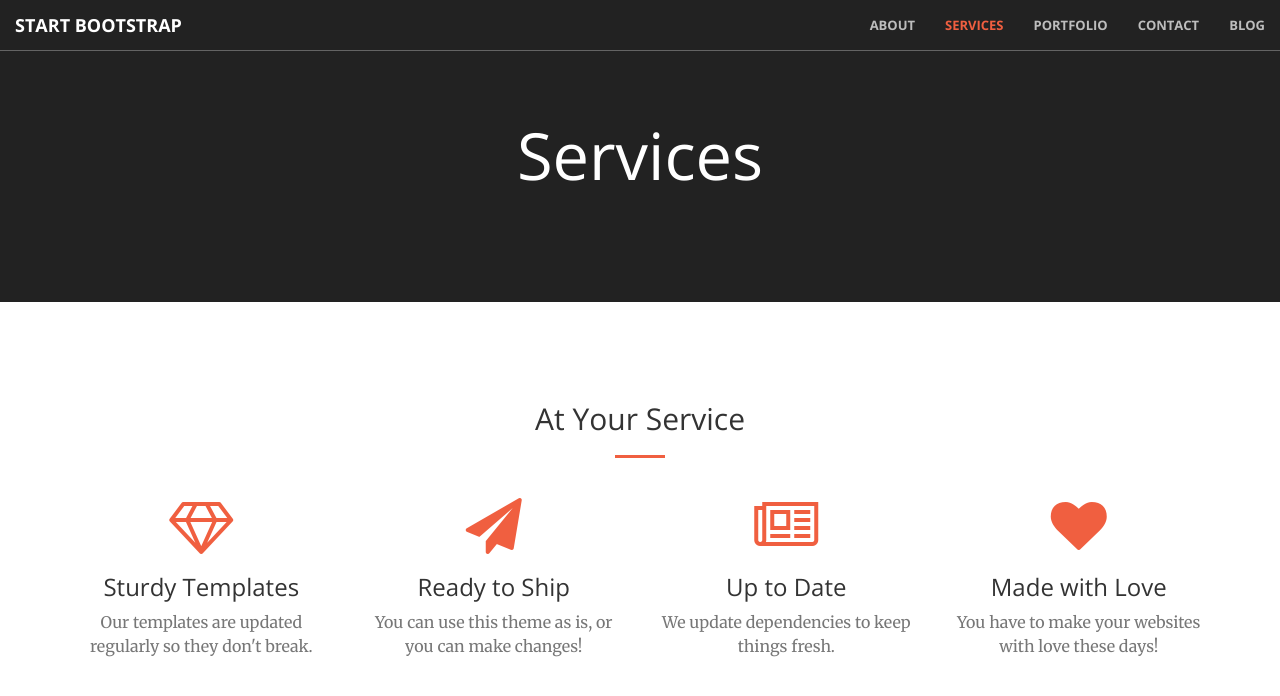
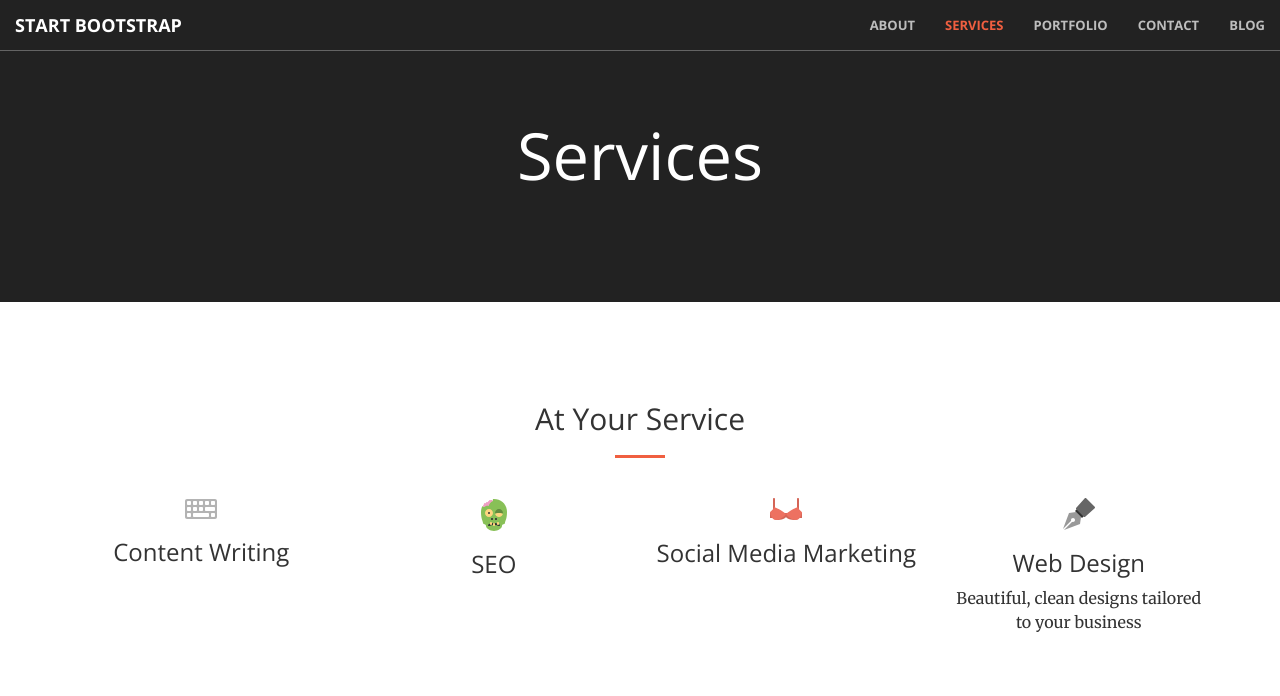
Before and after one commit to mattacraig/cloudcannontest, a Jekyll site: the page built from services.html, in a window 1280 px wide. Shown: the top 696 px of the page. Built offline with Jekyll 4.4.1, drawn with Linux system fonts in a browser that asks for light colours.

Commit message:
Updated '/services.html' via CloudCannon

```diff
--- a/services.html
+++ b/services.html
@@ -20,34 +20,15 @@ title: Services
   </div>
   <div class="container">
     <div class="row">
-      <div class="col-lg-3 col-md-6 text-center">
+      {% for service in site.services %}
+        <div class="col-lg-3 col-md-6 text-center">
         <div class="service-box">
-          <i class="fa fa-4x fa-diamond wow bounceIn text-primary"></i>
-          <h3>Sturdy Templates</h3>
-          <p class="text-muted">Our templates are updated regularly so they don't break.</p>
-        </div>
-      </div>
-      <div class="col-lg-3 col-md-6 text-center">
-        <div class="service-box">
-          <i class="fa fa-4x fa-paper-plane wow bounceIn text-primary" data-wow-delay=".1s"></i>
-          <h3>Ready to Ship</h3>
-          <p class="text-muted">You can use this theme as is, or you can make changes!</p>
-        </div>
-      </div>
-      <div class="col-lg-3 col-md-6 text-center">
-        <div class="service-box">
-          <i class="fa fa-4x fa-newspaper-o wow bounceIn text-primary" data-wow-delay=".2s"></i>
-          <h3>Up to Date</h3>
-          <p class="text-muted">We update dependencies to keep things fresh.</p>
-        </div>
-      </div>
-      <div class="col-lg-3 col-md-6 text-center">
-        <div class="service-box">
-          <i class="fa fa-4x fa-heart wow bounceIn text-primary" data-wow-delay=".3s"></i>
-          <h3>Made with Love</h3>
-          <p class="text-muted">You have to make your websites with love these days!</p>
-        </div>
-      </div>
+        <img src="{{ service.image_path }}" alt="{{ service.title }}"/>
+        <h3>{{ service.title }}</h3>
+        <p class="text-muted">{{ service.content }}</p>
+    </div>
+  </div>
+{% endfor %}
     </div>
   </div>
 </section>
```
